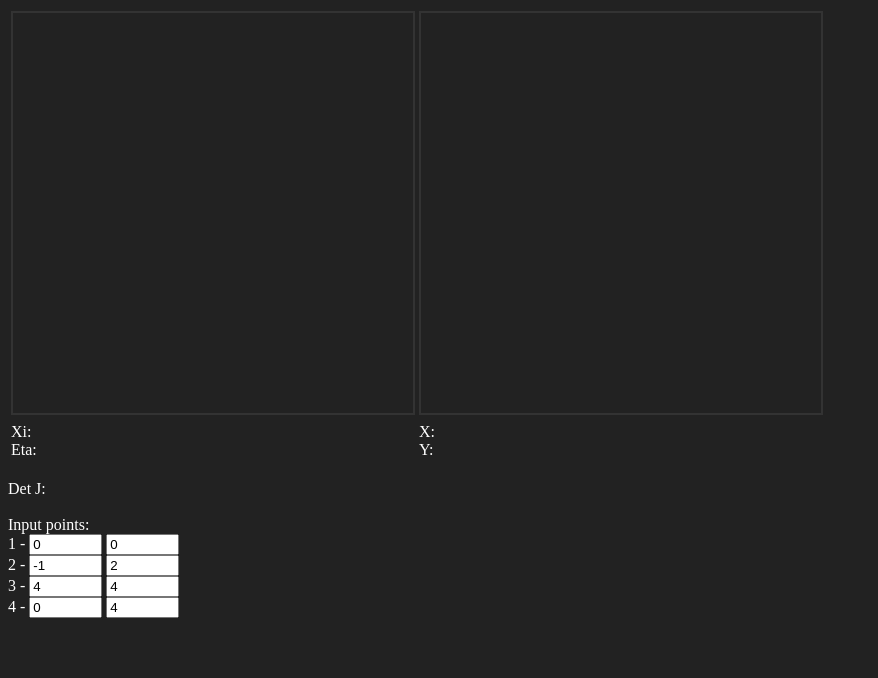
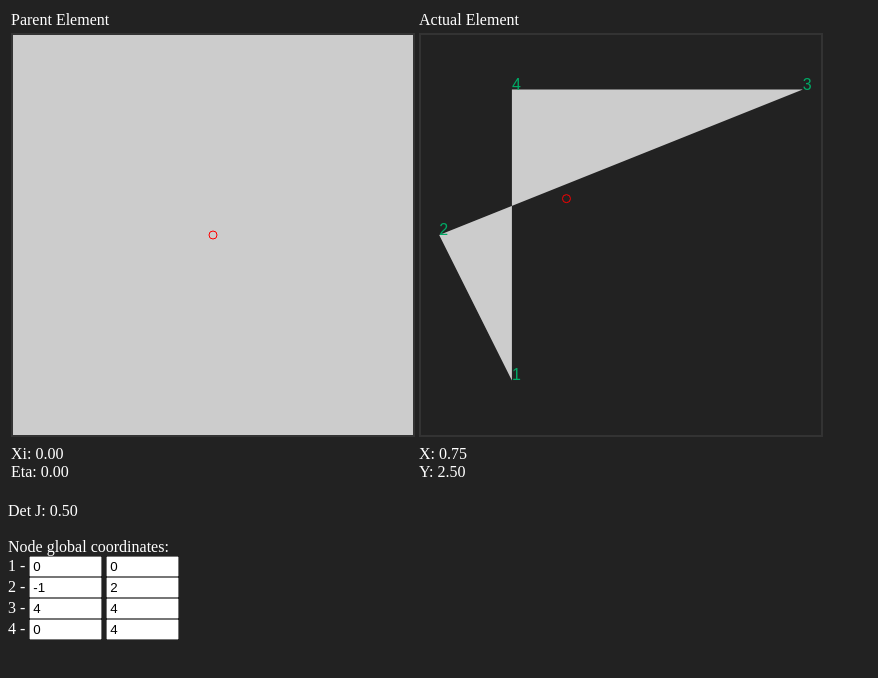
Before and after one commit to w2w32/transform, a plain HTML site: page jacobian.html in a window 1280 px wide. Shown: the whole page, without its empty margins (0-878 px from the left). Drawn offline with Linux system fonts and the light colour scheme.

Commit message:
Update jacobian.html

```diff
--- a/jacobian.html
+++ b/jacobian.html
@@ -1,4 +1,3 @@
-
 <!doctype HTML>
 <html>
 <head>
@@ -7,6 +6,10 @@
 </head>
 <body bgcolor="#222222" onload="init()">
 <table>
+<tr>
+<td>Parent Element</td>
+<td>Actual Element</td>
+</tr>
 <tr>
 <td><canvas height="400" width="400" id="can0" onclick=""></canvas></td>
 <td><canvas height="400" width="400" id="can1" onclick=""></canvas></td>
@@ -17,7 +20,7 @@
 <br>
 Det J: <span id="disp5"></span><br>
 <br>
-Input points: <br>
+Node global coordinates: <br>
 1 - <input type="text" size="6" id="inputx1" value="0">
 <input type="text" size="6" id="inputy1" value="0">
 <br>
@@ -37,7 +40,8 @@ var ctx0, ctx1;
 var key={up:false,down:false,left:false,right:false,space:false,shift:false,a:false,s:false,w:false,z:false};
 
 var scale;
-var MX,MY;
+var MX=200;
+var MY=200;
 
 function init(){
 	can0=document.getElementById("can0");
@@ -46,6 +50,7 @@ function init(){
 	ctx1=can1.getContext("2d");
 	can0.addEventListener("mousemove",function(){var e=window.event ? window.event:e;MX=(e.offsetX);MY=(e.offsetY);draw();});
 	updateInputs();
+	draw();
 }
 
 var r1,g1,b1,r2,g2,b2;
```
